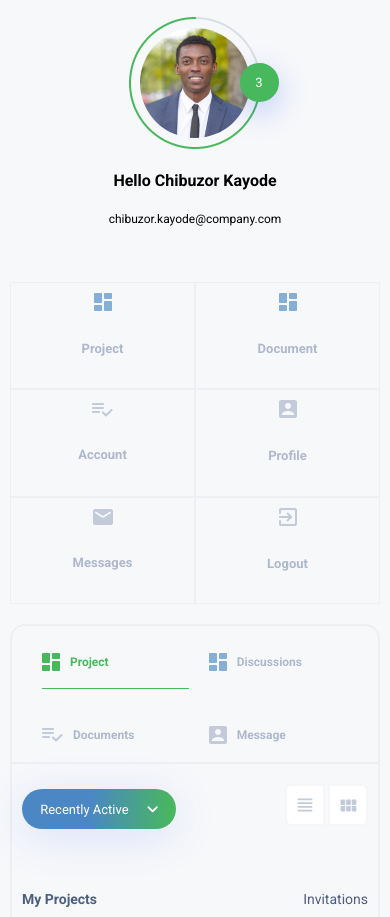
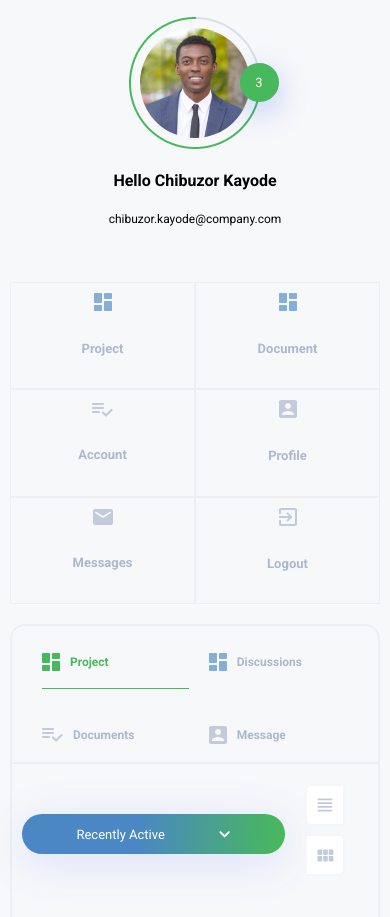
Before and after one commit to nolimit-buzz/hatch, a plain HTML site: page index.html in a window 390 px wide. Shown: the top 917 px of the page. Drawn offline with nearby package versions, Linux system fonts and the light colour scheme.

Commit message:
Update CSS

```diff
--- a/mainv1.css
+++ b/mainv1.css
@@ -312,7 +312,9 @@ font-weight: 900;
     .right-panel .right-panel-content .tab-content-nav .side-left h4{
         font-size: 14px;
     }
-
+    .right-panel .right-panel-content .tab-content-nav .side-right .recently-active{
+        width: 100%!important;
+    }
 }
 
 
```
